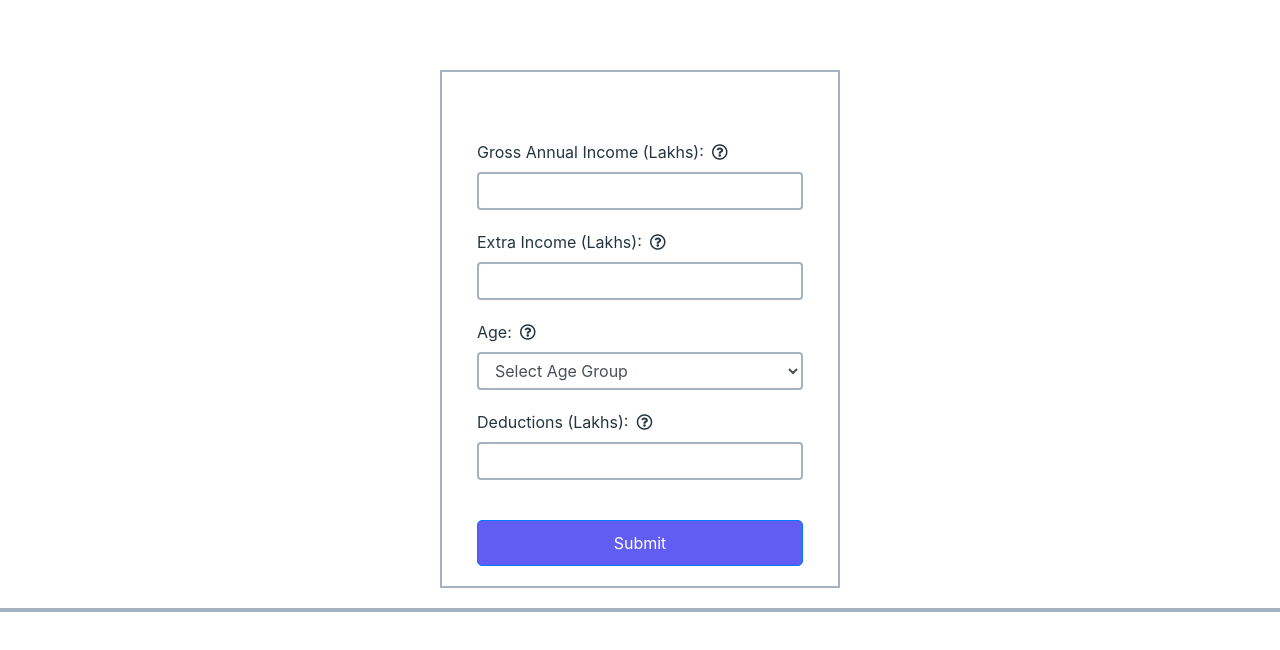
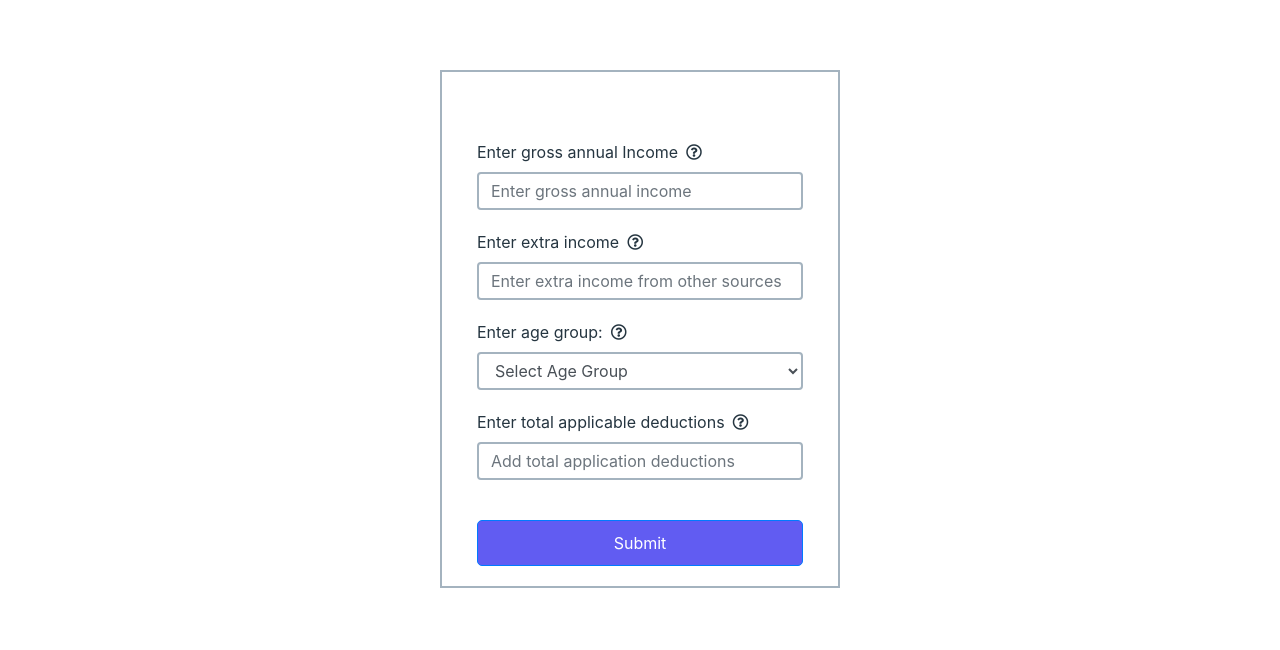
Before and after one commit to raushan22882917/Fyle_assignment, a plain HTML site: page index.html in a window 1280 px wide. Drawn offline with nearby package versions, Linux system fonts and the light colour scheme.

Commit message:
Update index.html

```diff
--- a/index.html
+++ b/index.html
@@ -8,67 +8,73 @@
     <link rel="stylesheet" href="https://stackpath.bootstrapcdn.com/bootstrap/4.5.2/css/bootstrap.min.css">
     <link rel="stylesheet" href="https://cdnjs.cloudflare.com/ajax/libs/font-awesome/5.15.3/css/all.min.css">
     <link rel="stylesheet" href="styles.css">
+    <style>
+    </style>
 </head>
 
 <body>
+    <div class="Header">
+
+    </div>
     <div class="background">
-        <div class="container mt-5">
-
-            <!-- Section to display input values -->
+        <div class="container mt-5 position-relative">
+            <div id="messageBox" class="message-box bottom-left arrow-left" style="--bbColor:#536673"></div>
             <div id="inputValues"></div>
 
             <form id="taxForm">
+
                 <div class="form-group">
-                    <label for="income">Gross Annual Income (Lakhs):<i class="far fa-question-circle ml-2 question-icon"
-                            data-content="Enter your gross annual income in lakhs"></i></label>
-                    <input type="" class="form-control" id="income">
+
+
+                    <label for="income">Enter gross annual Income<i class="far fa-question-circle ml-2 question-icon"
+                            onclick="showMessage('Enter your gross annual income in lakhs', this, true)"></i></label>
+                    <input type="" class="form-control" id="income" placeholder="Enter gross annual income">
                     <i class="fa fa-exclamation-circle error-icon" aria-hidden="true"
+                        onclick="showMessage('Please enter numbers only', this, true)"
                         title="Please enter numbers only"></i>
                 </div>
                 <div class="form-group">
-                    <label for="extraIncome">Extra Income (Lakhs):<i class="far fa-question-circle ml-2 question-icon"
-                            data-content="Enter any extra income in lakhs"></i></label>
-                    <input type="" class="form-control" id="extraIncome">
+                    <label for="extraIncome">Enter extra income<i class="far fa-question-circle ml-2 question-icon"
+                            onclick="showMessage('Enter any extra income in lakhs', this, true)"></i></label>
+                    <input type="" class="form-control" id="extraIncome"
+                        placeholder="Enter extra income from other sources">
                     <i class="fa fa-exclamation-circle error-icon" aria-hidden="true"
+                        onclick="showMessage('Please enter numbers only', this, true)"
                         title="Please enter numbers only"></i>
                 </div>
                 <div class="form-group">
-                    <label type="" for="age">Age:<i class="far fa-question-circle ml-2 question-icon"
-                            data-content="Enter your age group"></i></label>
+                    <label type="" for="age">Enter age group:<i class="far fa-question-circle ml-2 question-icon"
+                            onclick="showMessage('Enter your age group', this, true)"></i></label>
                     <select class="form-control" id="age">
                         <option value="">Select Age Group</option>
                         <option value="<40">&lt; 40</option>
                         <option value="≥40&<60">&ge; 40 &lt; 60</option>
                         <option value="≥60">&ge; 60</option>
                     </select>
-                    <i class="fa fa-exclamation-circle error-icon" aria-hidden="true" title="Age is required"></i>
+                    <i class="fa fa-exclamation-circle error-icon" aria-hidden="true"
+                        onclick="showMessage('Age is required', this, true)" title="Age is required"></i>
                 </div>
                 <div class="form-group">
-                    <label for="deductions">Deductions (Lakhs):<i class="far fa-question-circle ml-2 question-icon"
-                            data-content="Enter any deductions in lakhs"></i></label>
-                    <input type="" class="form-control" id="deductions">
+                    <label for="deductions">Enter total applicable deductions<i
+                            class="far fa-question-circle ml-2 question-icon"
+                            onclick="showMessage('Enter any deductions in lakhs', this, true)"></i></label>
+                    <input type="" class="form-control" id="deductions" placeholder="Add total application deductions">
                     <i class="fa fa-exclamation-circle error-icon" aria-hidden="true"
+                        onclick="showMessage('Please enter numbers only', this, true)"
                         title="Please enter numbers only"></i>
                 </div>
                 <button type="button" class="btn btn-primary" onclick="submitForm()">Submit</button>
             </form>
         </div>
     </div>
-    <!-- Modal -->
-    <div class="model">
+    <!-- Result Modal -->
     <div class="modal fade" id="resultModal" tabindex="-1" role="dialog" aria-labelledby="resultModalLabel"
         aria-hidden="true">
         <div class="modal-dialog" role="document">
             <div class="modal-content">
-                    <div class="modal-header">
-                        <button type="button" class="close" data-dismiss="modal" aria-label="Close">
-                            <span aria-hidden="true">&times;</span>
-                        </button>
-                    </div>
                 <div class="modal-body" id="modalBody"></div>
                 <div class="modal-footer">
                     <button type="button" class="btn btn-secondary" data-dismiss="modal">Close</button>
-                    </div>
                 </div>
             </div>
         </div>
@@ -77,8 +83,7 @@
     <script src="https://code.jquery.com/jquery-3.5.1.slim.min.js"></script>
     <script src="https://cdnjs.cloudflare.com/ajax/libs/popper.js/2.9.1/umd/popper.min.js"></script>
     <script src="https://stackpath.bootstrapcdn.com/bootstrap/4.5.2/js/bootstrap.min.js"></script>
-    <script src="scripts.js">
-    </script>
+    <script src="scripts.js"></script>
 </body>
 
 </html>
```
Lines whose indentation alone changed are shown as unchanged.
